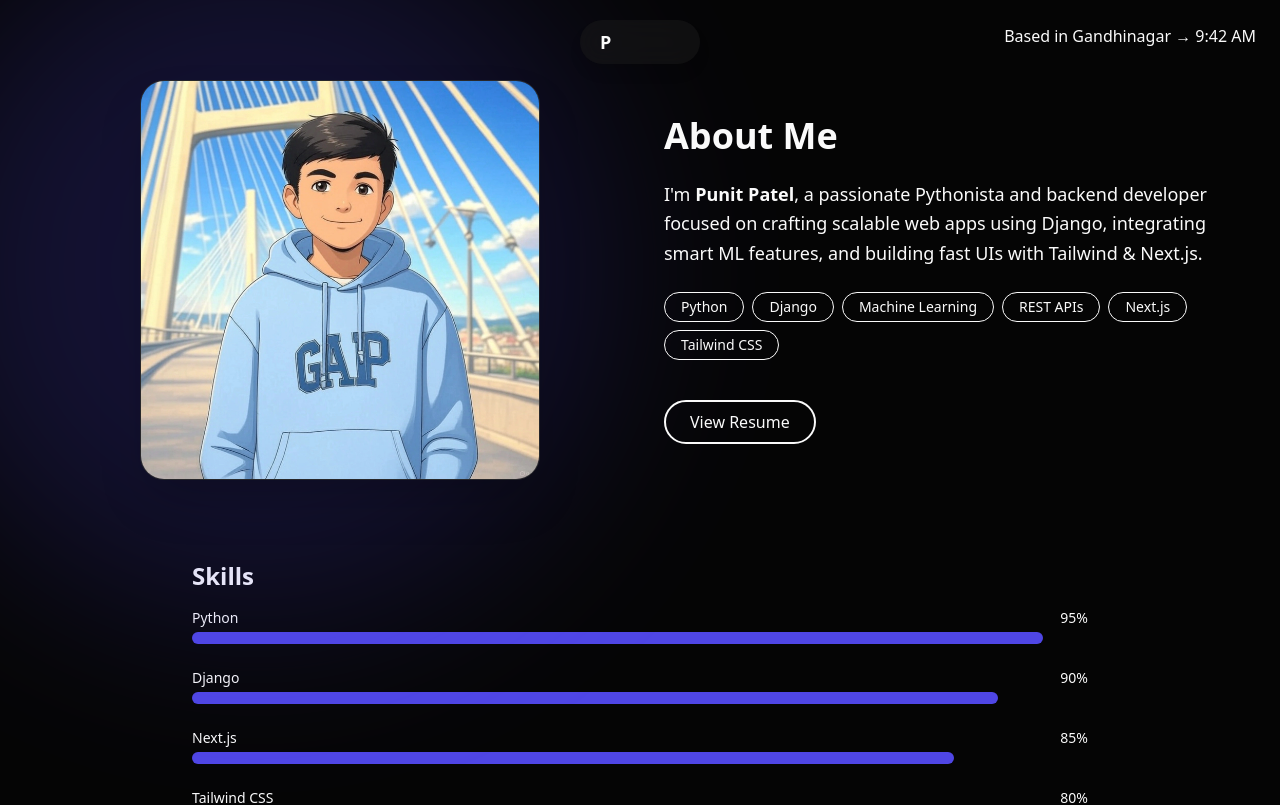
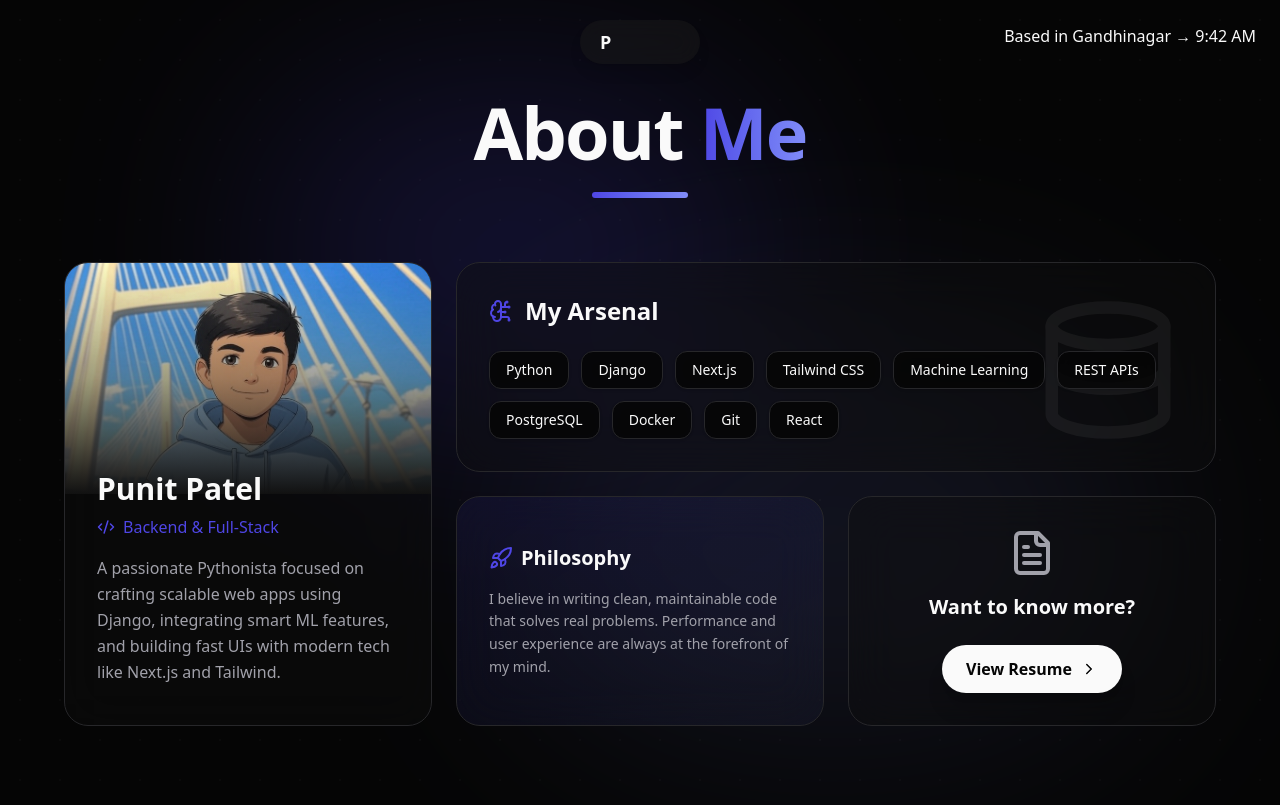
Before and after one commit to punit1703/personal-portfolio, a Next.js app: page /about in a window 1280 px wide. Shown: the top 805 px of the page. Built offline with nearby package versions, Linux system fonts and the light colour scheme.

Commit message:
redesign about section with premium bento box layout and optimize performance

```diff
--- a/components/about.tsx
+++ b/components/about.tsx
@@ -1,113 +1,148 @@
 "use client";
 
+import React from "react";
 import Image from "next/image";
 import { motion } from "framer-motion";
 import profileImage from "@/public/profile-1.webp";
+import { Code2, Database, BrainCircuit, Rocket, FileText, ChevronRight } from "lucide-react";
 
 const skills = [
-  { name: "Python", level: 95 },
-  { name: "Django", level: 90 },
-  { name: "Next.js", level: 85 },
-  { name: "Tailwind CSS", level: 80 },
-  { name: "Machine Learning", level: 75 },
+  "Python", "Django", "Next.js", "Tailwind CSS",
+  "Machine Learning", "REST APIs", "PostgreSQL", "Docker", "Git", "React"
 ];
+
+const containerVariants = {
+  hidden: { opacity: 0 },
+  visible: {
+    opacity: 1,
+    transition: {
+      staggerChildren: 0.15,
+    },
+  },
+};
+
+const itemVariants = {
+  hidden: { opacity: 0, y: 30 },
+  visible: { opacity: 1, y: 0, transition: { duration: 0.6, ease: "easeOut" } },
+};
 
 const About = () => {
   return (
-    <section className="relative w-full bg-background text-foreground py-20 px-4 sm:px-6 md:px-12 overflow-x-hidden">
-      <div className="absolute -top-20 left-1/5 -translate-x-1/2 z-0 w-[700px] h-[700px] bg-[var(--primary)] blur-[100px] opacity-20 rounded-full pointer-events-none" />
+    <section className="relative w-full bg-[var(--background)] text-[var(--foreground)] py-24 px-4 sm:px-6 md:px-12 overflow-hidden min-h-screen flex items-center">
+      {/* Ambient Background Effects - Hidden on mobile to prevent lag */}
+      <div className="absolute inset-0 z-0 pointer-events-none hidden md:block">
+        <div className="absolute top-[10%] left-[20%] w-[40%] h-[40%] bg-[var(--primary)] rounded-full blur-[120px] opacity-20"></div>
+        <div className="absolute bottom-[10%] right-[10%] w-[50%] h-[50%] bg-[var(--accent)] rounded-full blur-[120px] opacity-10"></div>
+        <div className="absolute inset-0 opacity-[0.02] dark:opacity-[0.04]" style={{ backgroundImage: "radial-gradient(var(--foreground) 1px, transparent 1px)", backgroundSize: "40px 40px" }}></div>
+      </div>
 
-      {/* Main Grid */}
-      <motion.div
-        initial={{ opacity: 0, y: 50 }}
+      <div className="relative z-10 max-w-6xl mx-auto w-full">
+        <div className="text-center mb-16">
+          <motion.h2
+            initial={{ opacity: 0, y: -20 }}
             whileInView={{ opacity: 1, y: 0 }}
             viewport={{ once: true }}
-        transition={{ duration: 0.8 }}
-        className="relative z-10 max-w-6xl mx-auto flex flex-col md:flex-row items-center justify-between gap-12"
+            className="font-black text-5xl md:text-7xl tracking-tight mb-6"
           >
-        {/* Profile Image */}
-        <div className="w-full md:w-1/2 flex justify-center items-end">
-          <div className="relative w-[320px] h-[320px] md:w-[400px] md:h-[400px] rounded-3xl overflow-hidden shadow-2xl border border-[var(--border)] hover:scale-[1.02] transition-transform duration-500">
+            About <span className="text-transparent bg-clip-text bg-gradient-to-r from-[var(--primary)] to-[var(--accent)]">Me</span>
+          </motion.h2>
+          <motion.div
+            initial={{ opacity: 0, scale: 0.5 }}
+            whileInView={{ opacity: 1, scale: 1 }}
+            viewport={{ once: true }}
+            className="w-24 h-1.5 bg-gradient-to-r from-[var(--primary)] to-[var(--accent)] mx-auto rounded-full opacity-80"
+          ></motion.div>
+        </div>
+
+        <motion.div
+          variants={containerVariants}
+          initial="hidden"
+          whileInView="visible"
+          viewport={{ once: true, margin: "-100px" }}
+          className="grid grid-cols-1 md:grid-cols-3 gap-6"
+        >
+          {/* Bento Box 1: Identity */}
+          <motion.div
+            variants={itemVariants}
+            className="md:col-span-1 md:row-span-2 group relative bg-[var(--card)]/80 md:bg-[var(--card)]/40 backdrop-blur-none md:backdrop-blur-xl rounded-3xl overflow-hidden border border-[var(--border)] hover:border-[var(--primary)]/50 transition-all duration-500 hover:-translate-y-2 hover:shadow-2xl flex flex-col will-change-transform"
+          >
+            <div className="w-full h-72 md:h-1/2 relative overflow-hidden bg-[var(--muted)]">
               <Image
                 src={profileImage}
                 alt="Punit Patel"
-              width={400}
-              height={400}
+                fill
+                style={{ objectFit: 'cover', objectPosition: 'center top' }}
                 placeholder="blur"
-              className="object-cover w-full h-full"
+                className="group-hover:scale-105 transition-transform duration-700 ease-out"
               />
+              <div className="absolute inset-0 bg-gradient-to-t from-[var(--card)] via-[var(--card)]/40 to-transparent"></div>
             </div>
+            <div className="p-8 flex-1 flex flex-col justify-center relative z-10 -mt-16">
+              <h3 className="text-3xl font-bold mb-2">Punit Patel</h3>
+              <p className="text-[var(--primary)] font-medium mb-4 flex items-center gap-2">
+                <Code2 size={18} /> Backend & Full-Stack
+              </p>
+              <p className="text-[var(--muted-foreground)] leading-relaxed">
+                A passionate Pythonista focused on crafting scalable web apps using Django, integrating smart ML features, and building fast UIs with modern tech like Next.js and Tailwind.
+              </p>
             </div>
+          </motion.div>
 
-        {/* About Content */}
-        <div className="w-full md:w-1/2 space-y-6">
-          <h2 className="text-4xl font-bold">About Me</h2>
-          <p className="text-muted-foreground text-lg leading-relaxed">
-            I&apos;m{" "}
-            <span className="text-foreground font-semibold">Punit Patel</span>,
-            a passionate Pythonista and backend developer focused on crafting
-            scalable web apps using Django, integrating smart ML features, and
-            building fast UIs with Tailwind &amp; Next.js.
-          </p>
-
-          {/* Skill Tags */}
-          <div className="flex flex-wrap gap-2">
-            {[
-              "Python",
-              "Django",
-              "Machine Learning",
-              "REST APIs",
-              "Next.js",
-              "Tailwind CSS",
-            ].map((tech, i) => (
+          {/* Bento Box 2: Tech Stack */}
+          <motion.div
+            variants={itemVariants}
+            className="md:col-span-2 md:row-span-1 group relative bg-[var(--card)]/80 md:bg-[var(--card)]/40 backdrop-blur-none md:backdrop-blur-xl rounded-3xl p-8 border border-[var(--border)] hover:border-[var(--primary)]/50 transition-all duration-500 hover:-translate-y-2 hover:shadow-2xl overflow-hidden will-change-transform"
+          >
+            <div className="absolute top-0 right-0 p-8 opacity-5 group-hover:opacity-10 transition-opacity group-hover:rotate-12 duration-700 text-[var(--foreground)]">
+              <Database size={150} />
+            </div>
+            <h3 className="text-2xl font-bold mb-6 flex items-center gap-3">
+              <BrainCircuit className="text-[var(--primary)]" /> My Arsenal
+            </h3>
+            <div className="flex flex-wrap gap-3 relative z-10">
+              {skills.map((skill, i) => (
                 <span
                   key={i}
-                className="bg-muted text-muted-foreground px-4 py-1 rounded-full text-sm font-medium border border-border"
+                  className="bg-[var(--background)]/80 backdrop-blur-sm text-[var(--foreground)] px-4 py-2 rounded-xl text-sm font-medium border border-[var(--border)] hover:border-[var(--primary)] hover:text-[var(--primary)] hover:bg-[var(--primary)]/10 transition-all duration-300 cursor-default shadow-sm"
                 >
-                {tech}
+                  {skill}
                 </span>
               ))}
             </div>
+          </motion.div>
 
-          {/* View Resume Button */}
+          {/* Bento Box 3: Philosophy */}
+          <motion.div
+            variants={itemVariants}
+            className="md:col-span-1 md:row-span-1 group relative bg-gradient-to-br from-[var(--primary)]/10 to-[var(--accent)]/5 bg-[var(--card)]/80 md:bg-transparent backdrop-blur-none md:backdrop-blur-xl rounded-3xl p-8 border border-[var(--border)] hover:border-[var(--primary)]/50 transition-all duration-500 hover:-translate-y-2 hover:shadow-2xl flex flex-col justify-center will-change-transform"
+          >
+            <h3 className="text-xl font-bold mb-4 flex items-center gap-2">
+              <Rocket className="text-[var(--primary)]" size={24} /> Philosophy
+            </h3>
+            <p className="text-[var(--muted-foreground)] text-sm leading-relaxed">
+              I believe in writing clean, maintainable code that solves real problems. Performance and user experience are always at the forefront of my mind.
+            </p>
+          </motion.div>
+
+          {/* Bento Box 4: Resume CTA */}
+          <motion.div
+            variants={itemVariants}
+            className="md:col-span-1 md:row-span-1 group relative bg-[var(--card)]/80 md:bg-[var(--card)]/40 backdrop-blur-none md:backdrop-blur-xl rounded-3xl p-8 border border-[var(--border)] hover:border-[var(--primary)]/50 transition-all duration-500 hover:-translate-y-2 hover:shadow-2xl flex flex-col items-center justify-center text-center overflow-hidden will-change-transform"
+          >
+            <div className="absolute inset-0 bg-gradient-to-r from-[var(--primary)]/20 to-[var(--accent)]/20 opacity-0 group-hover:opacity-100 transition-opacity duration-500"></div>
+            <FileText size={48} className="mb-4 text-[var(--muted-foreground)] group-hover:text-[var(--foreground)] transition-colors duration-300 relative z-10" />
+            <h3 className="text-xl font-bold mb-6 relative z-10">Want to know more?</h3>
             <a
               href="/Punit's_Resume.pdf"
               target="_blank"
               rel="noopener noreferrer"
-            className="inline-block border-2 border-[var(--foreground)] text-[var(--foreground)] hover:bg-[var(--foreground)] hover:text-[var(--background)] rounded-full px-6 py-2 mt-4 transition-colors duration-200"
+              className="relative z-10 inline-flex items-center gap-2 bg-[var(--foreground)] text-[var(--background)] px-6 py-3 rounded-full font-bold hover:scale-105 transition-transform duration-300 shadow-xl"
             >
-            View Resume
+              View Resume <ChevronRight size={18} />
             </a>
-        </div>
           </motion.div>
 
-      {/* Skills Progress Bars */}
-      <div className="max-w-4xl mx-auto mt-20 space-y-6">
-        <h3 className="text-2xl font-semibold mb-4">Skills</h3>
-        {skills.map((skill, index) => (
-          <motion.div
-            key={index}
-            initial={{ opacity: 0, x: -40 }}
-            whileInView={{ opacity: 1, x: 0 }}
-            transition={{ duration: 0.6, delay: index * 0.1 }}
-            viewport={{ once: true }}
-          >
-            <div className="flex justify-between mb-1">
-              <span className="text-sm font-medium text-foreground">
-                {skill.name}
-              </span>
-              <span className="text-sm text-muted-foreground">
-                {skill.level}%
-              </span>
-            </div>
-            <div className="w-full bg-muted h-3 rounded-full">
-              <div
-                className="bg-[var(--primary)] h-3 rounded-full transition-all duration-700"
-                style={{ width: `${skill.level}%` }}
-              />
-            </div>
         </motion.div>
-        ))}
       </div>
     </section>
   );
```
Lines whose indentation alone changed are shown as unchanged.
